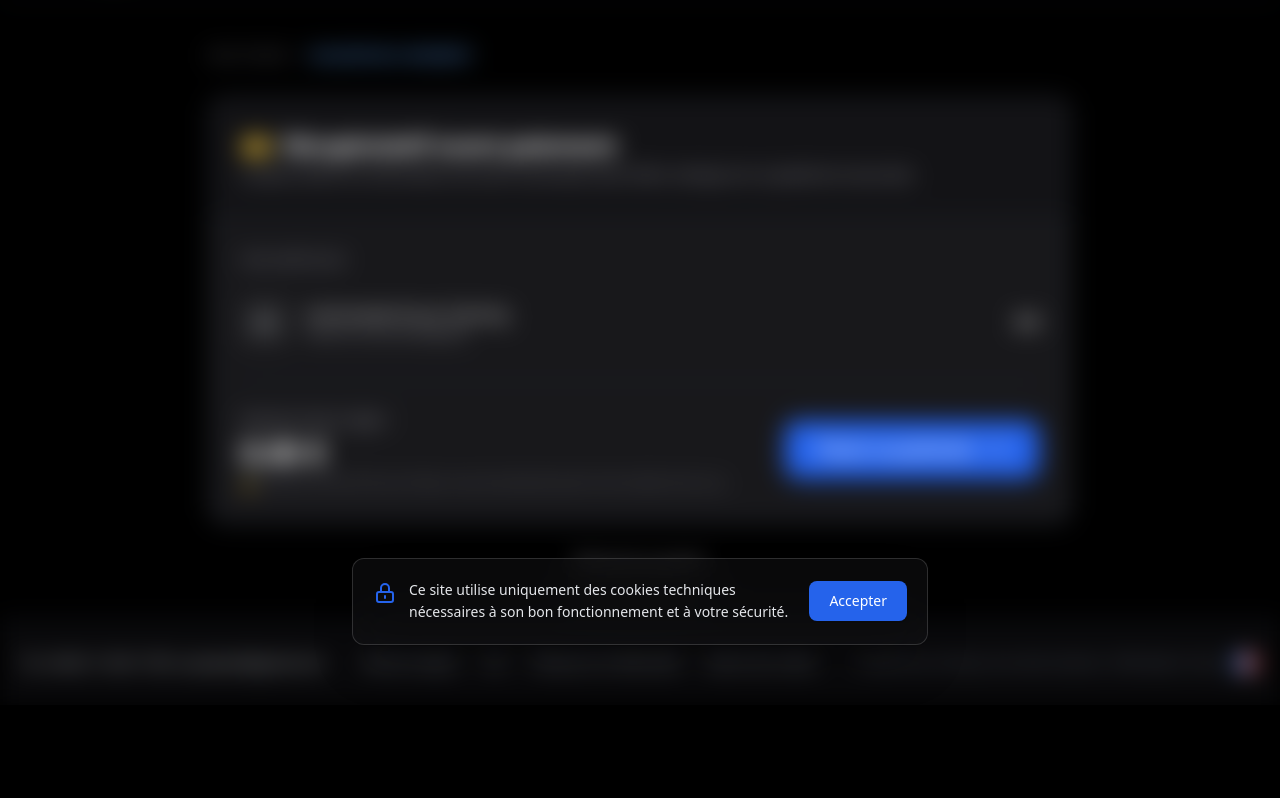
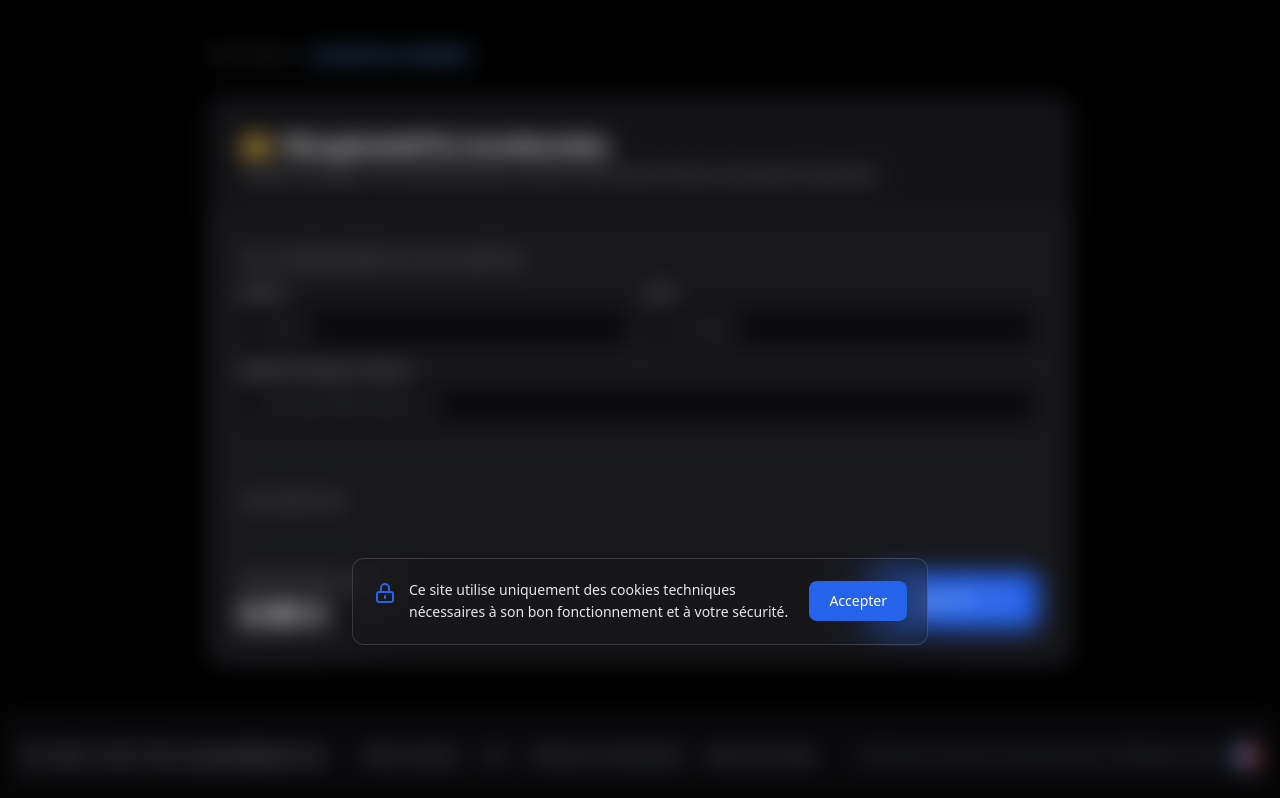
Before and after one commit to ak94u/ak94u-site_occazware, a Flask app: page /panier/checkout in a window 1280 px wide. Shown: the part 131-929 px from the top of the page. Before the commit the page ends 823 px from the top, so only its background shows below. Run offline with Flask 3, Linux system fonts and the light colour scheme; the visitor is signed in with stand-in values (Sample User, id 1); some libraries are stand-ins or nearby versions.

Commit message:
Ajout d'une faucture qui pourra être envoyé aux client dès que leurs paiements sera effectué sur leur boîte mails

```diff
--- a/controllers/panier.py
+++ b/controllers/panier.py
@@ -1,8 +1,15 @@
-from flask import Blueprint, session, redirect, url_for, flash, abort, render_template, request
-from models.db import db, Product, CartItem, Order, OrderItem
+from flask import Blueprint, session, redirect, url_for, flash, abort, render_template, request, send_from_directory
+from models.db import db, Product, CartItem, Order, OrderItem, mail
+from flask_mail import Message
 import stripe
 from dotenv import load_dotenv
 import os
+from datetime import datetime
+
+from reportlab.lib.pagesizes import letter
+from reportlab.platypus import SimpleDocTemplate, Paragraph, Spacer, Table, TableStyle, Image
+from reportlab.lib.styles import getSampleStyleSheet, ParagraphStyle
+from reportlab.lib import colors
 
 load_dotenv()
 
@@ -125,12 +132,28 @@ def page_paiement():
     return render_template('paiement.html', articles=articles_panier, total_prix=round(total, 2))
 
 
+# =========================================================
+# CREATION DE SESSION DE PAIEMENT STRIPE
+# =========================================================
+
 @panier_blueprint.route('/panier/creer-session-paiement', methods=['POST'])
 def creer_session_paiement():
     if 'user_id' not in session:
         abort(403)
 
     user_id = session['user_id']
+
+    # Récupération des données du formulaire de facturation
+    nom = request.form.get('nom', '')
+    prenom = request.form.get('prenom', '')
+    email = request.form.get('email', '')
+
+    # Sauvegarde temporaire des infos client dans la session Flask
+    session['billing_info'] = {
+        'nom': nom,
+        'prenom': prenom,
+        'email': email
+    }
 
     try:
         items = CartItem.query.filter_by(user_id=user_id).all()
@@ -139,7 +162,6 @@ def creer_session_paiement():
             return redirect(url_for('panier.voir_panier'))
 
         line_items_stripe = []
-
         for item in items:
             if item.product:
                 line_items_stripe.append({
@@ -155,6 +177,7 @@ def creer_session_paiement():
 
         session_stripe = stripe.checkout.Session.create(
             payment_method_types=['card'],
+            customer_email=email if email else None,
             line_items=line_items_stripe,
             mode='payment',
             success_url=url_for('panier.paiement_succes', _external=True),
@@ -168,6 +191,10 @@ def creer_session_paiement():
         return "Une erreur est survenue lors de l'initialisation du paiement.", 500
 
 
+# =========================================================
+# CONFIRMATION DU PAIEMENT & ENVOI AUTOMATIQUE DU PDF
+# =========================================================
+
 @panier_blueprint.route('/panier/paiement-reussi')
 def paiement_succes():
     if 'user_id' not in session:
@@ -180,6 +207,7 @@ def paiement_succes():
         return redirect(url_for('magasin.index'))
 
     try:
+        # 1. Enregistrement de la commande en BDD
         total = sum(item.product.price * item.quantity for item in items if item.product)
 
         nouvelle_commande = Order(
@@ -190,6 +218,7 @@ def paiement_succes():
         db.session.add(nouvelle_commande)
         db.session.flush()
 
+        articles_pour_facture = []
         for item in items:
             if item.product:
                 details_article = OrderItem(
@@ -200,18 +229,148 @@ def paiement_succes():
                 )
                 db.session.add(details_article)
 
+                articles_pour_facture.append({
+                    "nom": item.product.name,
+                    "quantite": item.quantity,
+                    "prix": float(item.product.price)
+                })
+
                 if item.product.stock >= item.quantity:
                     item.product.stock -= item.quantity
                 else:
                     item.product.stock = 0
 
+        # 2. Récupération des infos client enregistrées
+        billing_info = session.get('billing_info', {})
+        nom = billing_info.get('nom', 'Client')
+        prenom = billing_info.get('prenom', '')
+        client_email = billing_info.get('email', '')
+
+        # 3. Génération du PDF
+        path_dir = os.path.join("templates", "doc")
+        if not os.path.exists(path_dir):
+            os.makedirs(path_dir)
+
+        nom_fichier = f"facture_occazgaming_cmd_{nouvelle_commande.id}.pdf"
+        chemin_pdf = os.path.join(path_dir, nom_fichier)
+
+        generer_facture_pdf(
+            nom=nom,
+            prenom=prenom,
+            email=client_email,
+            articles=articles_pour_facture,
+            total=total,
+            filename=chemin_pdf
+        )
+
+        # 4. Envoi du mail avec la facture en pièce jointe
+        if client_email:
+            msg = Message(
+                subject=f"🎮 Merci pour votre achat ! Votre facture Occaz' Gaming (Commande #{nouvelle_commande.id})",
+                recipients=[client_email],
+                body=f"Bonjour {prenom} {nom},\n\nToute l'équipe d'Occaz' Gaming vous remercie pour votre commande !\n\nVous trouverez ci-joint votre facture officielle en format PDF.\n\nÀ très bientôt sur Occaz' Gaming !"
+            )
+
+            # Attachement du fichier PDF
+            with open(chemin_pdf, 'rb') as fp:
+                msg.attach(nom_fichier, 'application/pdf', fp.read())
+
+            with mail.connect() as conn:
+                conn.send(msg)
+
+        # Nettoyage du panier
         CartItem.query.filter_by(user_id=user_id).delete()
+        db.session.commit()
 
-        db.session.commit()
-        flash("Merci pour votre achat ! Votre commande a été validée.", "success")
-        return render_template('succes.html')
+        flash("Merci pour votre achat ! Votre commande a été validée et votre facture vous a été envoyée par email.", "success")
+        return render_template('succes.html', pdf_filename=nom_fichier)
 
     except Exception as e:
         db.session.rollback()
         print(f"Erreur validation commande : {e}")
         return "Le paiement est validé mais un problème est survenu lors du traitement de votre commande.", 500
+
+# =========================================================
+# GÉNÉRATEUR DE FACTURE PDF
+# =========================================================
+def generer_facture_pdf(nom, prenom, email, articles, total, filename="facture.pdf"):
+    doc = SimpleDocTemplate(filename, pagesize=letter,
+                            rightMargin=40, leftMargin=40, topMargin=40, bottomMargin=40)
+    story = []
+    styles = getSampleStyleSheet()
+
+    title_style = ParagraphStyle(
+        'TitleStyle',
+        parent=styles['Heading1'],
+        fontSize=22,
+        textColor=colors.HexColor("#2563eb"),
+        spaceAfter=10
+    )
+
+    text_style = ParagraphStyle(
+        'TextStyle',
+        parent=styles['Normal'],
+        fontSize=10,
+        leading=14,
+        textColor=colors.HexColor("#18181b")
+    )
+
+    # 1. En-tête avec Logo en haut à gauche
+    logo_path = os.path.join(os.getcwd(), 'static', 'img', 'logo.png')
+    date_du_jour = datetime.now().strftime("%d/%m/%Y")
+
+    if os.path.exists(logo_path):
+        img = Image(logo_path, width=120, height=60)
+        img.hAlign = 'LEFT'
+
+        header_data = [
+            [img, Paragraph("<b>FACTURE DE COMMANDE</b>", title_style)]
+        ]
+        header_table = Table(header_data, colWidths=[150, 350])
+        header_table.setStyle(TableStyle([('VALIGN', (0,0), (-1,-1), 'MIDDLE')]))
+        story.append(header_table)
+    else:
+        story.append(Paragraph("FACTURE DE COMMANDE", title_style))
+
+    story.append(Spacer(1, 15))
+
+    # 2. Informations Entreprise & Client
+    info_data = [
+        [
+            Paragraph("<b>Vendeur :</b><br/>Occaz' Gaming<br/>PC d'occasion & Hautes Performances<br/>Contact: occazware@gmail.com", text_style),
+            Paragraph(f"<b>Client :</b><br/>{prenom} {nom}<br/>Email: {email}<br/>Date: {date_du_jour}", text_style)
+        ]
+    ]
+    info_table = Table(info_data, colWidths=[250, 250])
+    story.append(info_table)
+    story.append(Spacer(1, 20))
+
+    # 3. Tableau des articles
+    table_data = [["Article", "Quantité", "Prix Unitaire", "Total"]]
+    for item in articles:
+        table_data.append([
+            item['nom'],
+            str(item['quantite']),
+            f"{item['prix']:.2f} €",
+            f"{item['prix'] * item['quantite']:.2f} €"
+        ])
+
+    table = Table(table_data, colWidths=[240, 70, 90, 100])
+    table.setStyle(TableStyle([
+        ('BACKGROUND', (0, 0), (-1, 0), colors.HexColor("#2563eb")),
+        ('TEXTCOLOR', (0, 0), (-1, 0), colors.white),
+        ('ALIGN', (1, 0), (-1, -1), 'CENTER'),
+        ('FONTNAME', (0, 0), (-1, 0), 'Helvetica-Bold'),
+        ('BOTTOMPADDING', (0, 0), (-1, 0), 8),
+        ('BACKGROUND', (0, 1), (-1, -2), colors.HexColor("#f8f9fa")),
+        ('GRID', (0, 0), (-1, -2), 1, colors.HexColor("#e0e0e0")),
+        ('FONTNAME', (0, 1), (-1, -1), 'Helvetica'),
+        ('FONTSIZE', (0, 0), (-1, -1), 10),
+        ('BOTTOMPADDING', (0, 1), (-1, -1), 8),
+    ]))
+
+    story.append(table)
+    story.append(Spacer(1, 30))
+    story.append(Paragraph("<i>Merci pour votre confiance en Occaz' Gaming ! Vos composants sont testés et garantis.</i>", text_style))
+
+    doc.build(story)
--- a/templates/paiement.html
+++ b/templates/paiement.html
@@ -1,10 +1,9 @@
 {% extends "base.html" %}
 
-{% block title %}Paiement - Occaz' Gaming{% endblock %}
+{% block title %}Paiement & Facturation - Occaz' Gaming{% endblock %}
 
 {% block content %}
 <div class="max-w-4xl mx-auto px-4 py-12">
-    <!-- Fil d'ariane / Étapes -->
     <div class="flex items-center space-x-2 text-xs uppercase tracking-wider text-gray-400 dark:text-zinc-500 mb-8">
         <span>Mon Panier</span>
         <span>/</span>
@@ -14,15 +13,42 @@
     <div class="bg-gray-50 dark:bg-zinc-900 border border-gray-200 dark:border-gray-800 rounded-2xl overflow-hidden shadow-sm">
         <div class="p-6 sm:p-8 border-b border-gray-200 dark:border-gray-800 bg-white/50 dark:bg-black/20">
             <h1 class="text-2xl font-bold tracking-tight text-gray-900 dark:text-white flex items-center gap-3">
-                <span>💳</span> Récapitulatif avant paiement
+                <span>💳</span> Récapitulatif & Coordonnées
             </h1>
             <p class="text-sm text-gray-500 dark:text-zinc-400 mt-1">
-                Veuillez vérifier les informations de votre commande avant d'être redirigé vers la plateforme sécurisée.
+                Veuillez renseigner vos coordonnées pour recevoir votre facture PDF par email après le paiement.
             </p>
         </div>
 
-        <div class="p-6 sm:p-8 space-y-6">
-            <!-- Liste des articles (Exemple de boucle Jinja si vous passez le panier) -->
+        <form action="{{ url_for('panier.creer_session_paiement') }}" method="POST" class="p-6 sm:p-8 space-y-8">
+
+            <!-- CHAMPS COORDONNÉES FACTURATION -->
+            <div class="space-y-4">
+                <h2 class="text-sm font-semibold text-gray-400 dark:text-zinc-500 uppercase tracking-wider">Vos Coordonnées de Facturation</h2>
+
+                <div class="grid grid-cols-1 sm:grid-cols-2 gap-4">
+                    <div>
+                        <label class="block text-xs font-medium text-gray-700 dark:text-gray-300 mb-1">Prénom</label>
+                        <input type="text" name="prenom" required placeholder="Ex: Jean"
+                               class="w-full bg-white dark:bg-zinc-950 border border-gray-300 dark:border-zinc-700 rounded-xl px-4 py-2.5 text-sm text-zinc-900 dark:text-white focus:outline-none focus:border-blue-500">
+                    </div>
+                    <div>
+                        <label class="block text-xs font-medium text-gray-700 dark:text-gray-300 mb-1">Nom</label>
+                        <input type="text" name="nom" required placeholder="Ex: Dupont"
+                               class="w-full bg-white dark:bg-zinc-950 border border-gray-300 dark:border-zinc-700 rounded-xl px-4 py-2.5 text-sm text-zinc-900 dark:text-white focus:outline-none focus:border-blue-500">
+                    </div>
+                </div>
+
+                <div>
+                    <label class="block text-xs font-medium text-gray-700 dark:text-gray-300 mb-1">Adresse E-mail pour la facture</label>
+                    <input type="email" name="email" required placeholder="jean.dupont@example.com"
+                           class="w-full bg-white dark:bg-zinc-950 border border-gray-300 dark:border-zinc-700 rounded-xl px-4 py-2.5 text-sm text-zinc-900 dark:text-white focus:outline-none focus:border-blue-500">
+                </div>
+            </div>
+
+            <hr class="border-gray-200 dark:border-gray-800">
+
+            <!-- ARTICLES -->
             <div class="space-y-4">
                 <h2 class="text-sm font-semibold text-gray-400 dark:text-zinc-500 uppercase tracking-wider">Vos articles</h2>
 
@@ -30,9 +56,7 @@
                     {% for article in articles %}
                     <div class="flex items-center justify-between py-3 border-b border-gray-100 dark:border-zinc-800/50 last:border-0">
                         <div class="flex items-center space-x-4">
-                            <div class="h-12 w-12 rounded-lg bg-gray-200 dark:bg-zinc-800 flex items-center justify-center font-bold text-lg">
-                                🎮
-                            </div>
+                            <div class="h-12 w-12 rounded-lg bg-gray-200 dark:bg-zinc-800 flex items-center justify-center font-bold text-lg">🎮</div>
                             <div>
                                 <h3 class="font-medium text-gray-900 dark:text-white">{{ article.nom }}</h3>
                                 <p class="text-xs text-gray-500 dark:text-zinc-400">Quantité : {{ article.quantite }}</p>
@@ -41,51 +65,27 @@
                         <span class="font-semibold text-gray-900 dark:text-white">{{ "%.2f"|format(article.prix) }} €</span>
                     </div>
                     {% endfor %}
-                {% else %}
-                    <!-- Exemple statique de secours si aucune variable n'est passée -->
-                    <div class="flex items-center justify-between py-3">
-                        <div class="flex items-center space-x-4">
-                            <div class="h-12 w-12 rounded-lg bg-gray-200 dark:bg-zinc-800 flex items-center justify-center font-bold text-lg">🎮</div>
-                            <div>
-                                <h3 class="font-medium text-gray-900 dark:text-white">Commande Occaz' Gaming</h3>
-                                <p class="text-xs text-gray-500 dark:text-zinc-400">Panier en cours de validation</p>
-                            </div>
-                        </div>
-                        <span class="font-semibold text-gray-900 dark:text-white">{{ total_prix }} €</span>
-                    </div>
                 {% endif %}
             </div>
 
-            <!-- Total Box -->
+            <!-- BOUTON DE PAIEMENT -->
             <div class="pt-6 border-t border-gray-200 dark:border-gray-800 flex flex-col sm:flex-row items-center justify-between gap-4">
                 <div>
                     <span class="text-sm text-gray-500 dark:text-zinc-400">Montant total à régler :</span>
                     <div class="text-3xl font-black text-gray-900 dark:text-white mt-1">
                         {{ total_prix if total_prix else "0.00" }} €
                     </div>
-                    <p class="text-xs text-gray-400 dark:text-zinc-500 mt-1 flex items-center gap-1">
-                        🔒 Paiement sécurisé SSL par Stripe. Aucune donnée bancaire n'est stockée chez nous.
-                    </p>
                 </div>
 
-                <!-- Formulaire qui appelle votre contrôleur Flask -->
-                <form action="{{ url_for('panier.creer_session_paiement') }}" method="POST" class="w-full sm:w-auto">
-                    <button type="submit" class="w-full sm:w-auto px-8 py-4 bg-blue-600 hover:bg-blue-700 text-white font-bold rounded-xl shadow-lg shadow-blue-600/20 hover:shadow-blue-600/30 hover:-translate-y-0.5 active:translate-y-0 transition-all duration-150 flex items-center justify-center gap-3">
-                        <span>Passer au paiement</span>
-                        <svg xmlns="http://www.w3.org/2000/svg" class="h-5 w-5" fill="none" viewBox="0 0 24 24" stroke="currentColor">
-                            <path stroke-linecap="round" stroke-linejoin="round" stroke-width="2" d="M14 5l7 7m0 0l-7 7m7-7H3" />
-                        </svg>
-                    </button>
-                </form>
+                <button type="submit" class="w-full sm:w-auto px-8 py-4 bg-blue-600 hover:bg-blue-700 text-white font-bold rounded-xl shadow-lg shadow-blue-600/20 hover:shadow-blue-600/30 transition flex items-center justify-center gap-3">
+                    <span>Payer {{ total_prix }} €</span>
+                    <svg xmlns="http://www.w3.org/2000/svg" class="h-5 w-5" fill="none" viewBox="0 0 24 24" stroke="currentColor">
+                        <path stroke-linecap="round" stroke-linejoin="round" stroke-width="2" d="M14 5l7 7m0 0l-7 7m7-7H3" />
+                    </svg>
+                </button>
             </div>
-        </div>
-    </div>
 
-    <!-- Bouton Retour -->
-    <div class="mt-6 text-center">
-        <a href="{{ url_for('panier.voir_panier') }}" class="text-sm text-gray-500 dark:text-zinc-400 hover:text-black dark:hover:text-white transition underline underline-offset-4">
-            Retourner au panier
-        </a>
+        </form>
     </div>
 </div>
 {% endblock %}
```
